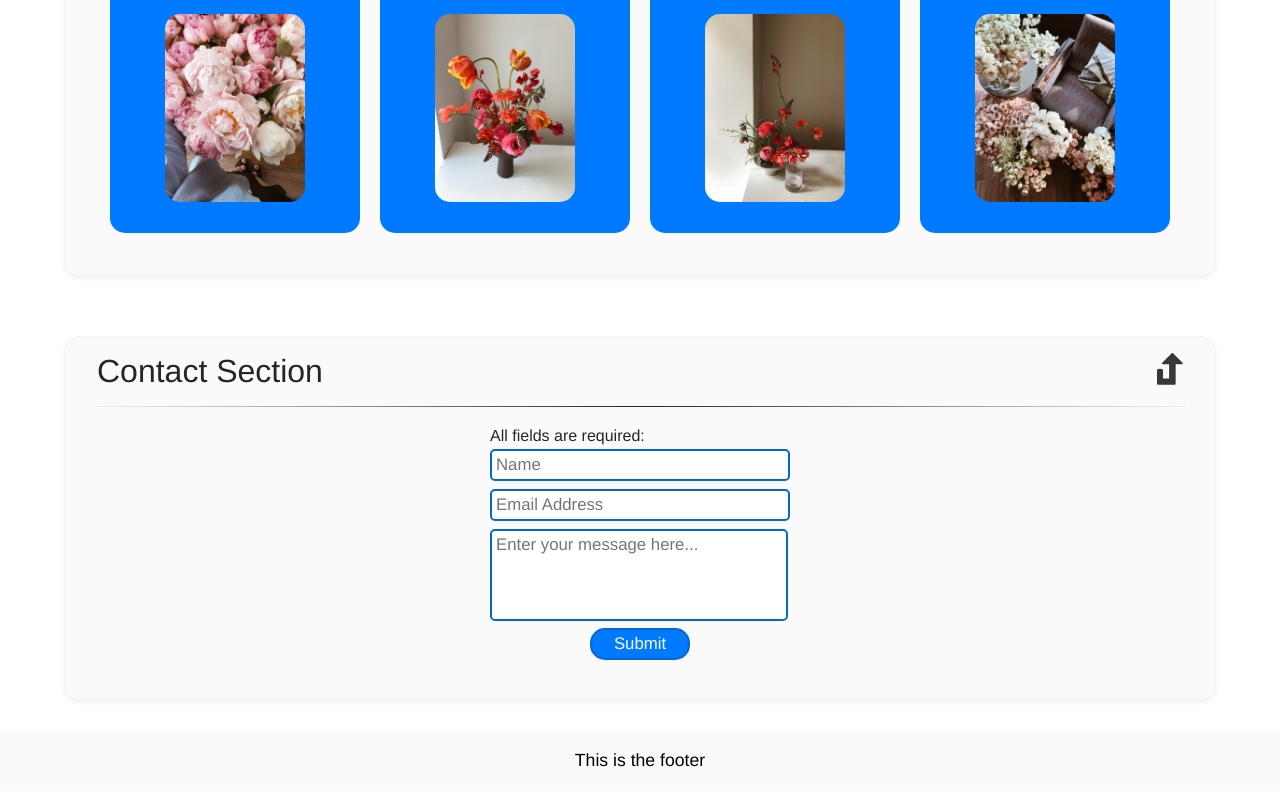
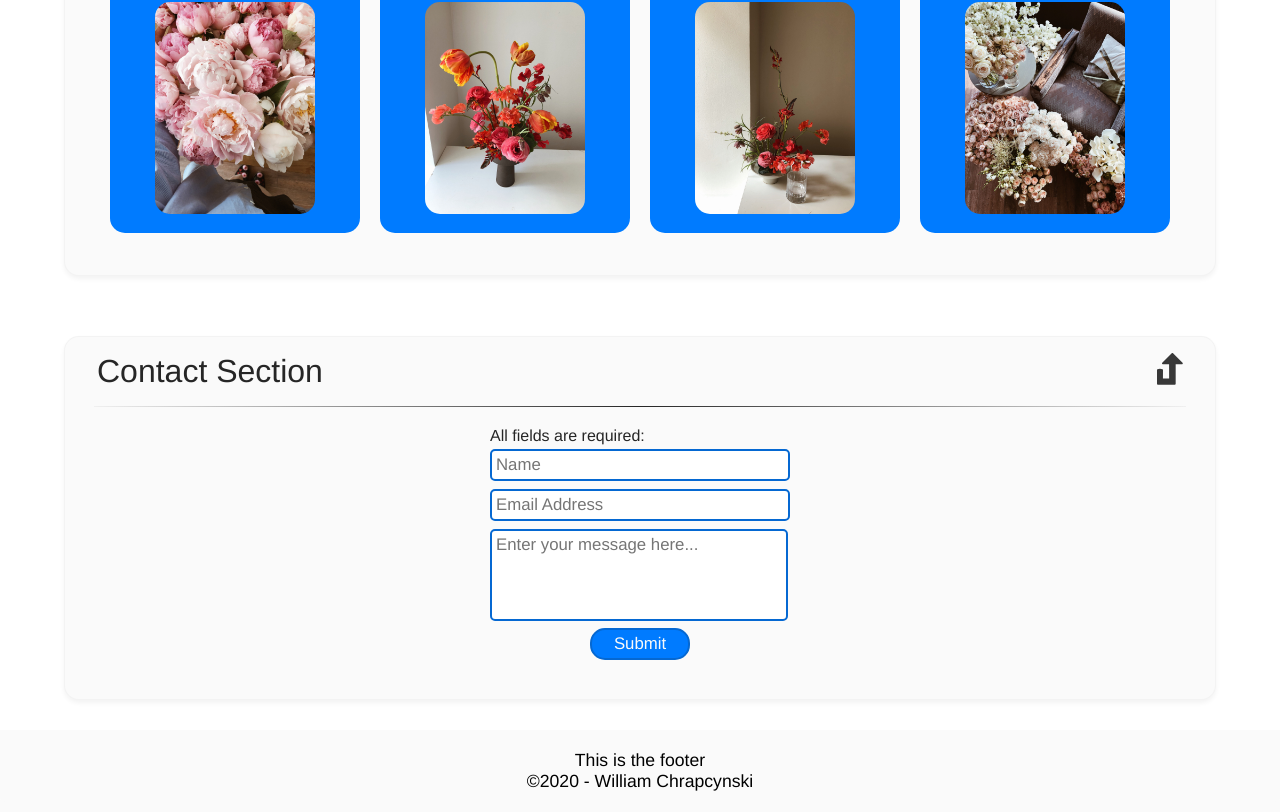
Before and after one commit to wchrapcynski/wc-component-component-library, a React (Create React App) app: page / in a window 1280 px wide. Shown: the part 1012-1824 px from the top of the page. Before the commit the page ends 1803 px from the top, so only its background shows below. Built offline with nearby package versions, Linux system fonts and the light colour scheme.

Commit message:
Cleanup after build

```diff
--- a/package.json
+++ b/package.json
@@ -1,7 +1,8 @@
 {
-  "name": "component-library",
+  "name": "portfolio-component-library",
   "version": "0.1.0",
   "private": true,
+  "homepage": "http://portfoliolibrary.magicaltech.xyz",
   "dependencies": {
     "@testing-library/jest-dom": "^5.1.1",
     "@testing-library/react": "^9.4.0",
--- a/src/App.js
+++ b/src/App.js
@@ -116,7 +116,7 @@ function App() {
         </div>
       </div>
       <div className="footer">
-        <Footer footerText="This is the footer" />
+        <Footer footerText={websiteData.footerText} author={websiteData.author} />
       </div>
     </div>
   );
--- a/src/components/cards/cards.scss
+++ b/src/components/cards/cards.scss
@@ -57,7 +57,7 @@
       justify-content: center;
       align-items: center;
       img {
-        height: 75%;
+        height: 85%;
       }
     }
     .flip-card-back {
--- a/src/components/footer/footer.js
+++ b/src/components/footer/footer.js
@@ -1,10 +1,15 @@
 import React from "react";
-import './footer.scss'
+import "./footer.scss";
 
 function Footer(props) {
+  let currentTime = new Date();
+	let year = currentTime.getFullYear();
   return (
-  <div className="footer radius5-bottom">{props.footerText}</div>
-  )
+    <div className="footer radius5-bottom">
+      <div className="footer-text">{props.footerText}</div>
+      <div className="footer-copyright">©{year} - {props.author}</div>
+    </div>
+  );
 }
 
 export default Footer;
--- a/src/data/data.json
+++ b/src/data/data.json
@@ -63,5 +63,6 @@
       "flipCardText": ["Title8", "Flipcard description text", "http://magicaltech.xyz"]
     }
   ],
-  "footerText": "This is the footer"
+  "footerText": "This is the footer",
+  "author": "William Chrapcynski"
 }
```
